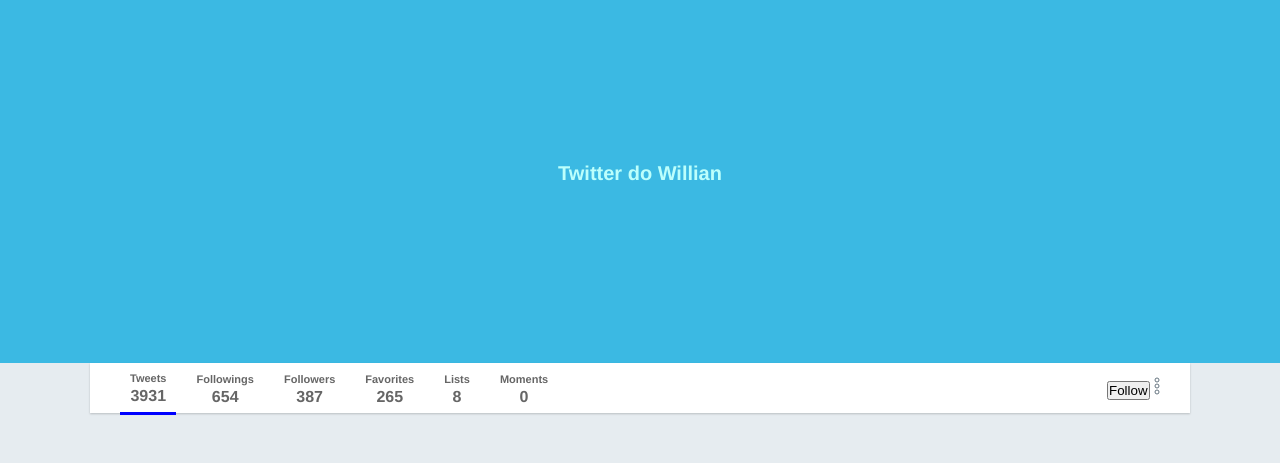
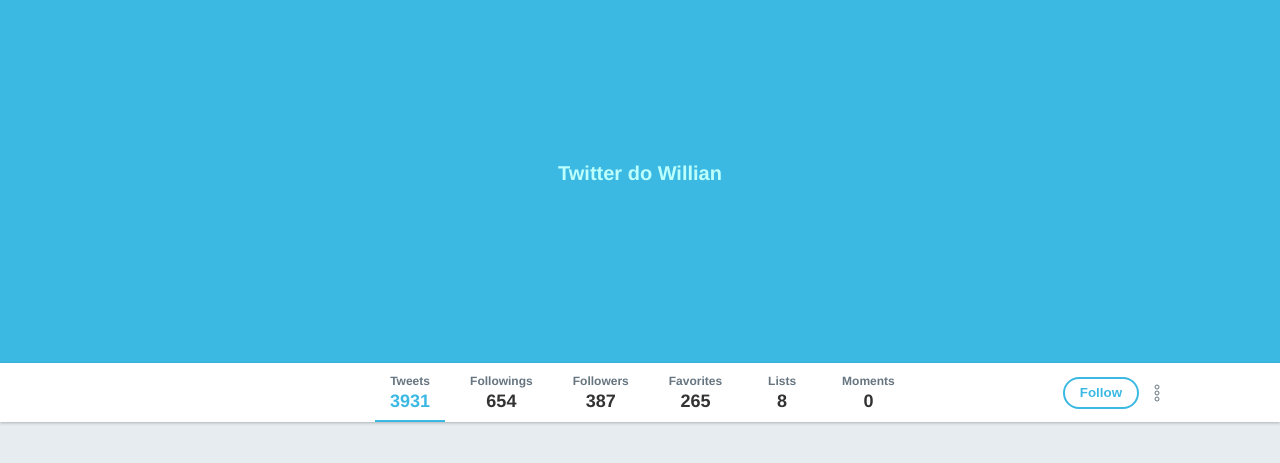
Before and after one commit to willihr/twitter-web-clone, a plain HTML site: page index.html in a window 1280 px wide. Shown: the part 63-526 px from the top of the page. Drawn offline with Linux system fonts and the light colour scheme.

Commit message:
updated profile action bar

```diff
--- a/index.html
+++ b/index.html
@@ -38,35 +38,40 @@
   <div class="banner">
     <h1>Twitter do Willian</h1>
   </div>
-  <div class="profile-main-header">
+  <div class="bar">
     <div class="content">
-      <div class="profile-header">
-        <div class="profile-tabs">
-          <div class="profile-tab active">
-            <span>Tweets</span> 3931
-          </div>
-          <div class="profile-tab">
-            <span>Followings</span> 654
-          </div>
-          <div class="profile-tab">
-            <span>Followers</span> 387
-          </div>
-          <div class="profile-tab">
-            <span>Favorites</span> 265
-          </div>
-          <div class="profile-tab">
-            <span>Lists</span> 8
-          </div>
-          <div class="profile-tab">
-            <span>Moments</span> 0
-          </div>
-        </div>
-        <div class="follow-btn">
-          <button>Follow</button>
-          <img src="/images/more.svg" alt="">
-        </div>
+      <ul>
+        <li class="active">
+          <span>Tweets</span>
+          <strong>3931</strong>
+        </li>
+        <li>
+          <span>Followings</span>
+          <strong>654</strong>
+        </li>
+        <li>
+          <span>Followers</span>
+          <strong>387</strong>
+        </li>
+        <li>
+          <span>Favorites</span>
+          <strong>265</strong>
+        </li>
+        <li>
+          <span>Lists</span>
+          <strong>8</strong>
+        </li>
+        <li>
+          <span>Moments</span>
+          <strong>0</strong>
+        </li>
+      </ul>
+      <div>
+        <button>Follow</button>
+        <img src="/images/more.svg" alt="">
       </div>
     </div>
+  </div>
   </div>
   <div class="twitter-content">
     <div class="profile-avatar">
--- a/style.css
+++ b/style.css
@@ -133,63 +133,99 @@ div.banner {
   display: flex;
   align-items: center;
   justify-content: center;
+  font-size: 10px;
   color: rgb(188, 255, 252);
-  font-size: 10px;
 }
 
 /* Header com abas do perfil */
 
-div.profile-main-header .content {
-  width: 100%;
-  height: 50px;
+div.bar {
+  height: 59px;
   background-color: white;
-  box-shadow: 0 1px 2px rgba(0, 0, 0, 0.2);
-  display: flex;
+  box-shadow: 0 1px 3px rgba(0, 0, 0, 0.25);
 }
 
-div.profile-main-header .profile-header {
+div.bar .content {
+  display: flex;
+  justify-content: space-between;
+  align-items: center;
+
+  height: 100%;
   width: 100%;
+  padding-left: 285px;
+}
+
+div.bar .content ul {
   display: flex;
   align-items: center;
-  justify-content: space-between;
+
+  list-style: none;
+  height: 100%;
+  user-select: none;
 }
 
-div.profile-tabs {
-  display: flex;
-  align-items: center;
-  height: 100%;
-}
-
-div.profile-tab {
+div.bar .content ul li {
   display: flex;
   flex-direction: column;
   align-items: center;
   justify-content: center;
 
+  padding: 0 15px;
+  position: relative;
+
   height: 100%;
-  color: #666;
-  font-weight: bold;
-  margin-left: 10px;
-  margin-top: 3px;
-  padding: 0 10px;
+  /* margin-left: 10px; */
+  min-width: 70px;
   cursor: pointer;
 }
 
-div.profile-tab:hover {
+div.bar .content ul li + li {
+  margin-left: 10px;
+}
+
+div.bar .content ul li.active::after {
+  content: '';
+  position: absolute;
+  bottom: 0;
+  width: 100%;
+  height: 2px;
+  background-color: #3BB9E3;
+}
+
+div.bar .content ul li:hover {
   background-color: #fafafa;
 }
 
-div.profile-tab:first-child {
-  margin-left: 0
+div.bar .content ul li span {
+  color: #667580;
+  font-size: 12px;
+  font-weight: bold;
 }
 
-div.profile-tab span {
-  font-size: 11px;
-  margin-bottom: 3px;
+div.bar .content ul li strong {
+  margin-top: 3px;
+  font-size: 18px;
+  color: #333;
 }
 
-div.profile-tab.active {
-  border-bottom: 3px solid blue;
+div.bar .content ul li.active strong {
+  color: #3BB9E3;
+}
+
+div.bar .content div {
+  display: flex;
+  align-items: center;
+}
+
+div.bar .content div button {
+  height: 32px;
+  padding: 0 15px;
+  background-color: white;
+  color: #3BB9E3;
+  font-weight: bold;
+  border: 2px solid #3BB9E3;
+  border-radius: 20px;
+  margin-right: 15px;
 }
 
 /* Content */
```
